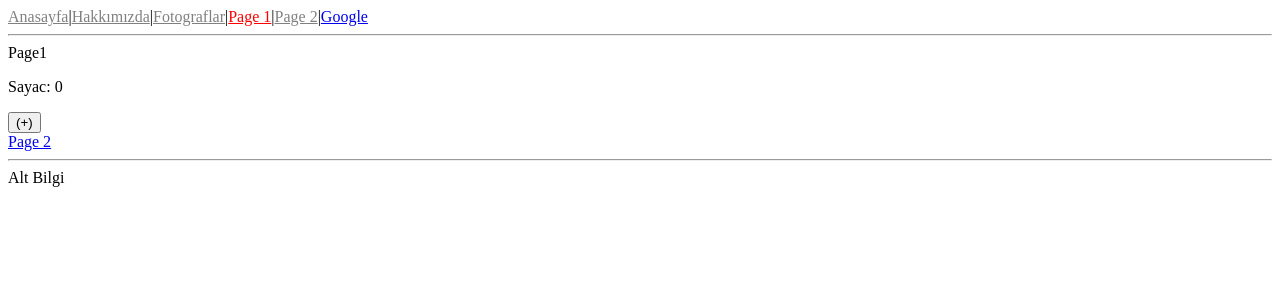
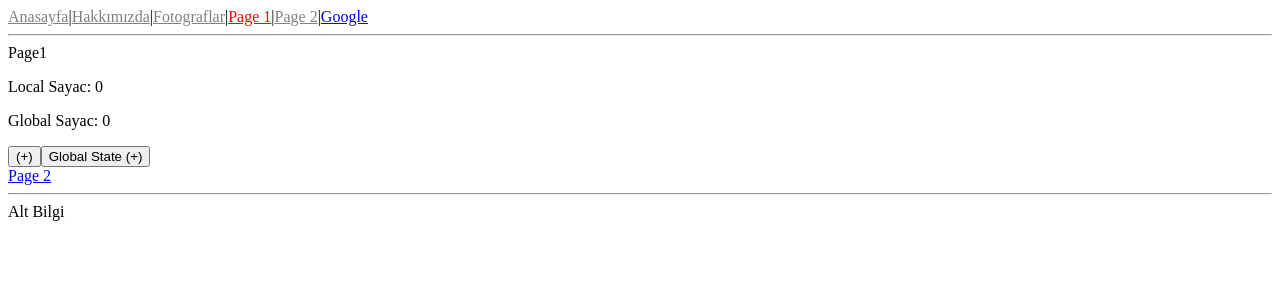
Before and after one commit to neominalsolutions/Treact-app-intro, a React (Vite) app: page /page1 in a window 1280 px wide. Shown: the top 300 px of the page. Built offline with nearby package versions, Linux system fonts and the light colour scheme.

Commit message:
React Context API

```diff
--- /dev/null
+++ b/src/contexts/counter.context.tsx
@@ -0,0 +1,31 @@
+import { createContext, useState } from 'react';
+
+export type CounterContextType = {
+	counter: number; // state dışıradan componentten get edeceğimiz değer güncel state, state
+	dispatch: () => void; // state değiştirmek için kullanılan func, setState
+};
+
+// eslint-disable-next-line react-refresh/only-export-components
+export const CounterContext = createContext<CounterContextType | null>(null);
+
+export const CounterProvider = ({
+	children,
+}: {
+	children: React.ReactNode;
+}) => {
+	// yine useState hook ile yapıyoruz ama provider sayesinde global state'e dönüşmüş oluyor.
+	const [counter, setCounter] = useState<number>(0); // ilk değeri 0
+
+	// her serferinde her çağrıda 1 artır.
+	const dispatch = () => {
+		setCounter(counter + 1);
+	};
+
+	// {children} route eklenen tüm componentler uygulanın en dışına sararak uygulama içindeki tüm componentlere veri aktarımı için bir tanımlama yapmış olduk.
+	// value={{ counter, dispatch }} -> componentlerden erişilecek değerler
+	return (
+		<CounterContext.Provider value={{ counter, dispatch }}>
+			{children}
+		</CounterContext.Provider>
+	);
+};
--- a/src/main.tsx
+++ b/src/main.tsx
@@ -5,6 +5,7 @@ import { createRoot } from 'react-dom/client';
 import { createBrowserRouter, RouterProvider } from 'react-router';
 import { mainRoutes } from './routes/main-routes';
 import { adminRoutes } from './routes/admin-routes';
+import { CounterProvider } from './contexts/counter.context';
 
 // import './index.css';
 // import { Demo } from './Demo';
@@ -27,7 +28,10 @@ const router = createBrowserRouter([mainRoutes, adminRoutes]);
 
 // yeni güncel versiyon
 createRoot(document.getElementById('root')!).render(
-	<RouterProvider router={router} />
+	<CounterProvider>
+		<RouterProvider router={router} />
+	</CounterProvider>
 );
 
 // RouterProvider router={router} /> uygulamayı route yapısı ile ayağa kaldır.
+// Providerları uygulamanın en dışına sarmalayarak tüm uygulamadki componentlerin ortak verileri paylaşmasını sağlıyoruz.
--- a/src/pages/contexts/page1/page.tsx
+++ b/src/pages/contexts/page1/page.tsx
@@ -1,9 +1,11 @@
-import React, { useEffect } from 'react';
+import React, { useContext, useEffect } from 'react';
 import { Link } from 'react-router';
+import { CounterContext } from '../../../contexts/counter.context';
 
 function Page1() {
 	const [counter, setCounter] = React.useState(0);
-
+	// global state bağlanmak için useState yerine useContext kullanıyoruz.
+	const globalState = useContext(CounterContext);
 	useEffect(() => {
 		// cleanup functions
 		return () => {
@@ -16,8 +18,10 @@ function Page1() {
 			<hr></hr>
 			Page1
 			<br></br>
-			<p>Sayac: {counter}</p>
+			<p>Local Sayac: {counter}</p>
+			<p>Global Sayac: {globalState?.counter}</p>
 			<button onClick={() => setCounter(counter + 1)}>(+)</button>
+			<button onClick={() => globalState?.dispatch()}>Global State (+)</button>
 			<br></br>
 			<Link to="/page2">Page 2</Link>
 			<hr></hr>
--- a/src/pages/contexts/page2/page.tsx
+++ b/src/pages/contexts/page2/page.tsx
@@ -1,8 +1,10 @@
-import React from 'react';
+import React, { useContext } from 'react';
 import { Link } from 'react-router';
+import { CounterContext } from '../../../contexts/counter.context';
 
 function Page2() {
 	const [counter, setCounter] = React.useState(1);
+	const globalState = useContext(CounterContext); // contexten paylaşılan veriyi çek.
 
 	return (
 		<>
@@ -10,7 +12,8 @@ function Page2() {
 				<hr></hr>
 				Page2
 				<br></br>
-				<p>Sayac: {counter}</p>
+				<p>Local Sayac: {counter}</p>
+				<p>Global Sayac: {globalState?.counter}</p>
 				<button onClick={() => setCounter(counter + 1)}>(+)</button>
 				<br></br>
 				<Link to="/page1">Page 2</Link>
```
